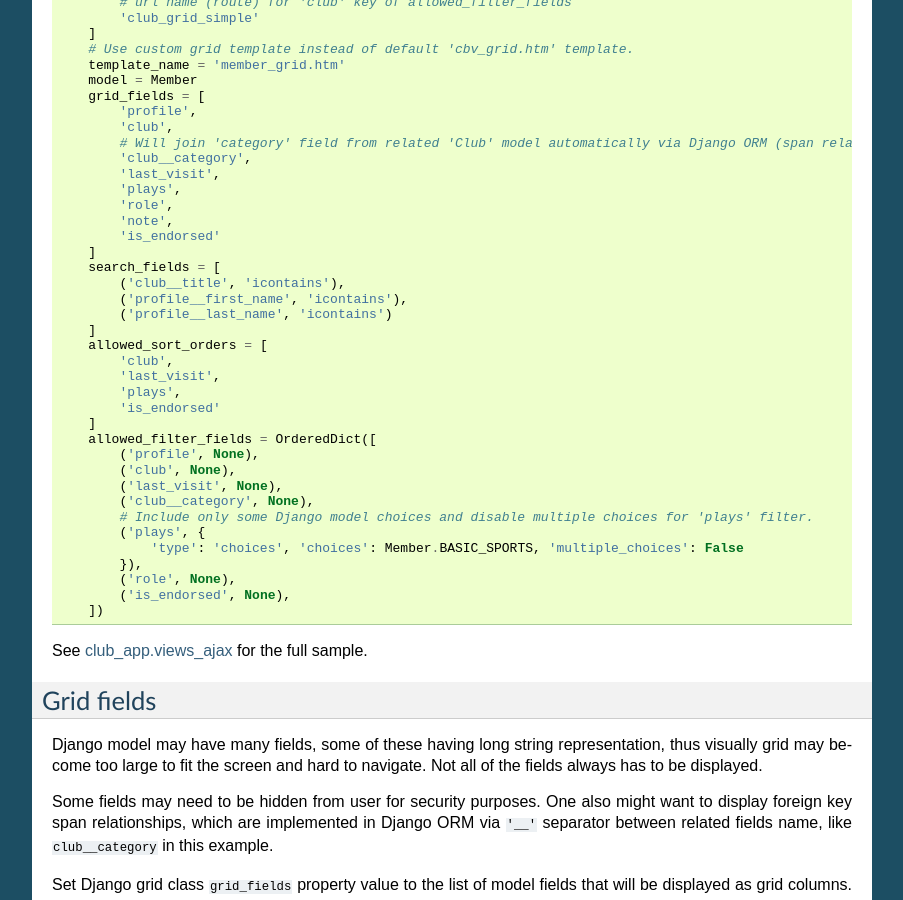
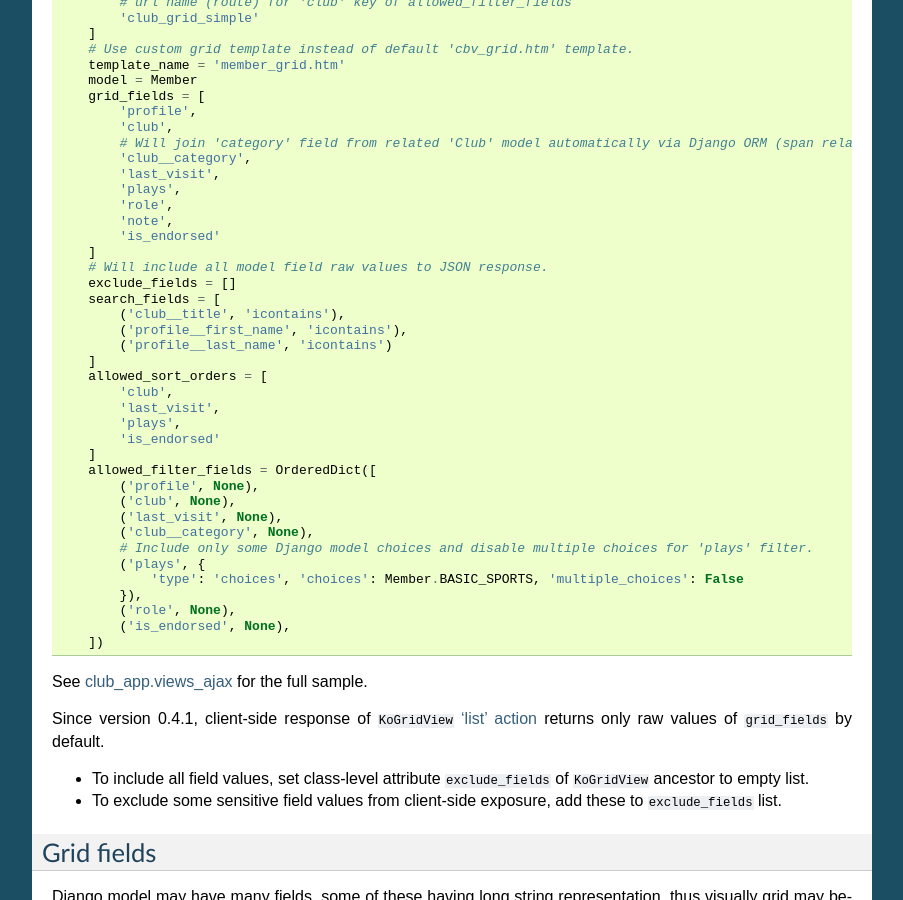
Before and after one commit to Dmitri-Sintsov/django-jinja-knockout, a Sphinx documentation site: the page built from docs/grids.rst, in a window 1280 px wide and 900 px high, scrolled down 5332 px. Shown: the whole window, without its empty margins (198-1101 px from the left). Built offline with Sphinx 7.4.7, drawn with Linux system fonts in a browser that asks for light colours; some of the changed text lies outside the part shown.

Commit message:
Updated documentation for version 0.4.1.

```diff
--- a/README.rst
+++ b/README.rst
@@ -119,6 +119,8 @@ That allows to perform ``in`` field lookups for the selected field filter.
 Large monolithic ``views.py`` split into smaller parts with symbols exported via module ``__init__.py`` for the
 convenience and compatibility.
 
+Bugfixes and security fixes in query / views modules.
+
 Major changes (version 0.3.0)
 -----------------------------
 
--- a/docs/grids.rst
+++ b/docs/grids.rst
@@ -363,6 +363,8 @@ Let's see some more advanced grid sample for the ``club_app.models.Member``, Dja
             'note',
             'is_endorsed'
         ]
+        # Will include all model field raw values to JSON response.
+        exclude_fields = []
         search_fields = [
             ('club__title', 'icontains'),
             ('profile__first_name', 'icontains'),
@@ -388,6 +390,12 @@ Let's see some more advanced grid sample for the ``club_app.models.Member``, Dja
         ])
 
 See `club_app.views_ajax`_ for the full sample.
+
+Since version 0.4.1, client-side response of ``KoGridView`` `'list' action`_ returns only raw values of ``grid_fields``
+by default.
+
+* To include all field values, set class-level attribute ``exclude_fields`` of ``KoGridView`` ancestor to empty list.
+* To exclude some sensitive field values from client-side exposure, add these to ``exclude_fields`` list.
 
 Grid fields
 -----------
@@ -1596,7 +1604,7 @@ See `Modifying visual layout of grid`_ how to override client-side underscore.js
 'list' action
 ~~~~~~~~~~~~~
 
-Returns AJAX response data with the list of currently paginated grid rows, both "raw" database field values list and
+Returns AJAX response data with the list of currently paginated grid rows, both "raw" database field ``values`` list and
 their optional ``str_fields`` formatted list counterparts. While some grids may do not use ``str_fields`` at all,
 complex formatting of local date / time / financial currency Django model field values requires ``str_fields`` to be
 generated at server-side.
```
